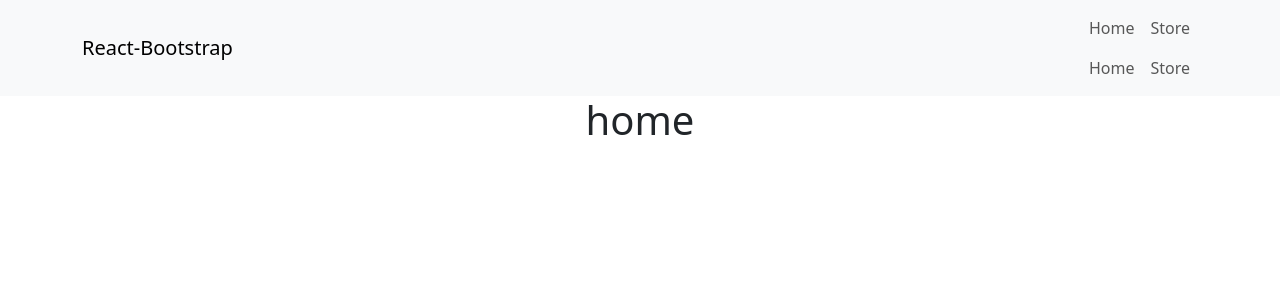
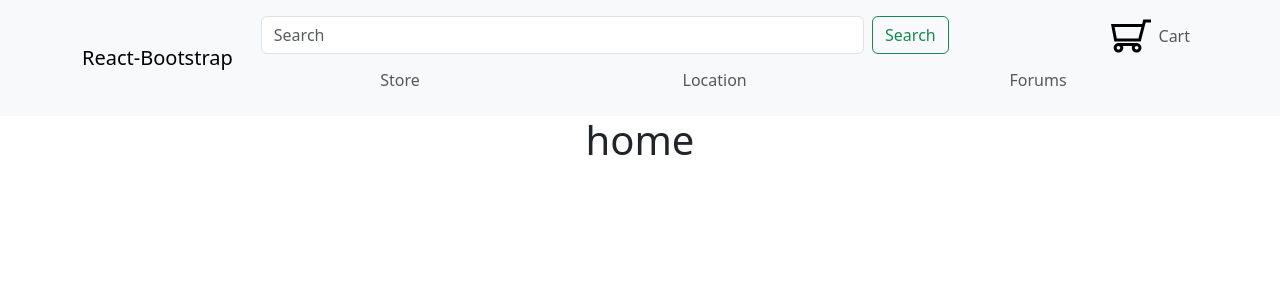
Before and after one commit to SEG3125-UOBS/P2, a React (Create React App) app: page / in a window 1280 px wide. Shown: the top 300 px of the page. Built offline with nearby package versions, Linux system fonts and the light colour scheme.

Commit message:
Began images

```diff
--- a/src/Navbar.js
+++ b/src/Navbar.js
@@ -4,24 +4,48 @@ import Row from 'react-bootstrap/Row';
 import Col from 'react-bootstrap/Col';
 import Nav from 'react-bootstrap/Nav';
 import Navbar from 'react-bootstrap/Navbar';
+import Form from 'react-bootstrap/Form';
+import Button from 'react-bootstrap/Button';
+import cart from './cart.svg'
 
 function BootNav() {
   return (
     <Navbar expand="lg" className="bg-body-tertiary">
       <Container>
+        {/* Logo */}
         <Navbar.Brand as={Link} to="/">React-Bootstrap</Navbar.Brand>
         <Navbar.Toggle aria-controls="basic-navbar-nav" />
 
         <Navbar.Collapse id="basic-navbar-nav">
           <Nav className="flex-grow-1">
-            <Container>
-              <Row className="justify-content-end">
-                <Nav.Link className="w-auto" as={Link} to="/">Home</Nav.Link>
+            <Container className="my-1">
+              <Row className="my-1">
+                {/* Search Bar */}
+                <Col lg={9}>
+                    <Form className="d-flex">
+                      <Form.Control
+                        type="search"
+                        placeholder="Search"
+                        className="me-2"
+                        aria-label="Search"
+                      />
+                      <Button variant="outline-success">Search</Button>
+                    </Form>
+                </Col>
+                {/* Cart */}
+                <Col className="d-flex p-0 justify-content-end">
+                  <div className="mh-100" style={{minHeight:"100%",height:"0"}}>
+                    <img src={cart} className="h-100" alt="cartIcon"/>
+                  </div>
+                    <Nav.Link className="w-auto" as={Link} to="/cart">Cart</Nav.Link>
+
+                </Col>
+              </Row>
+              {/* Nav links */}
+              <Row className="my-1 justify-content-around">
                 <Nav.Link className="w-auto" as={Link} to="/store">Store</Nav.Link>
-              </Row>
-              <Row className="justify-content-end">
-                <Nav.Link className="w-auto" as={Link} to="/">Home</Nav.Link>
-                <Nav.Link className="w-auto" as={Link} to="/store">Store</Nav.Link>
+                <Nav.Link className="w-auto" as={Link} to="/locations">Location</Nav.Link>
+                <Nav.Link className="w-auto" as={Link} to="/forums">Forums</Nav.Link>
               </Row>
             </Container>
 
```
Also changed, not shown: src/cart.svg (added).
